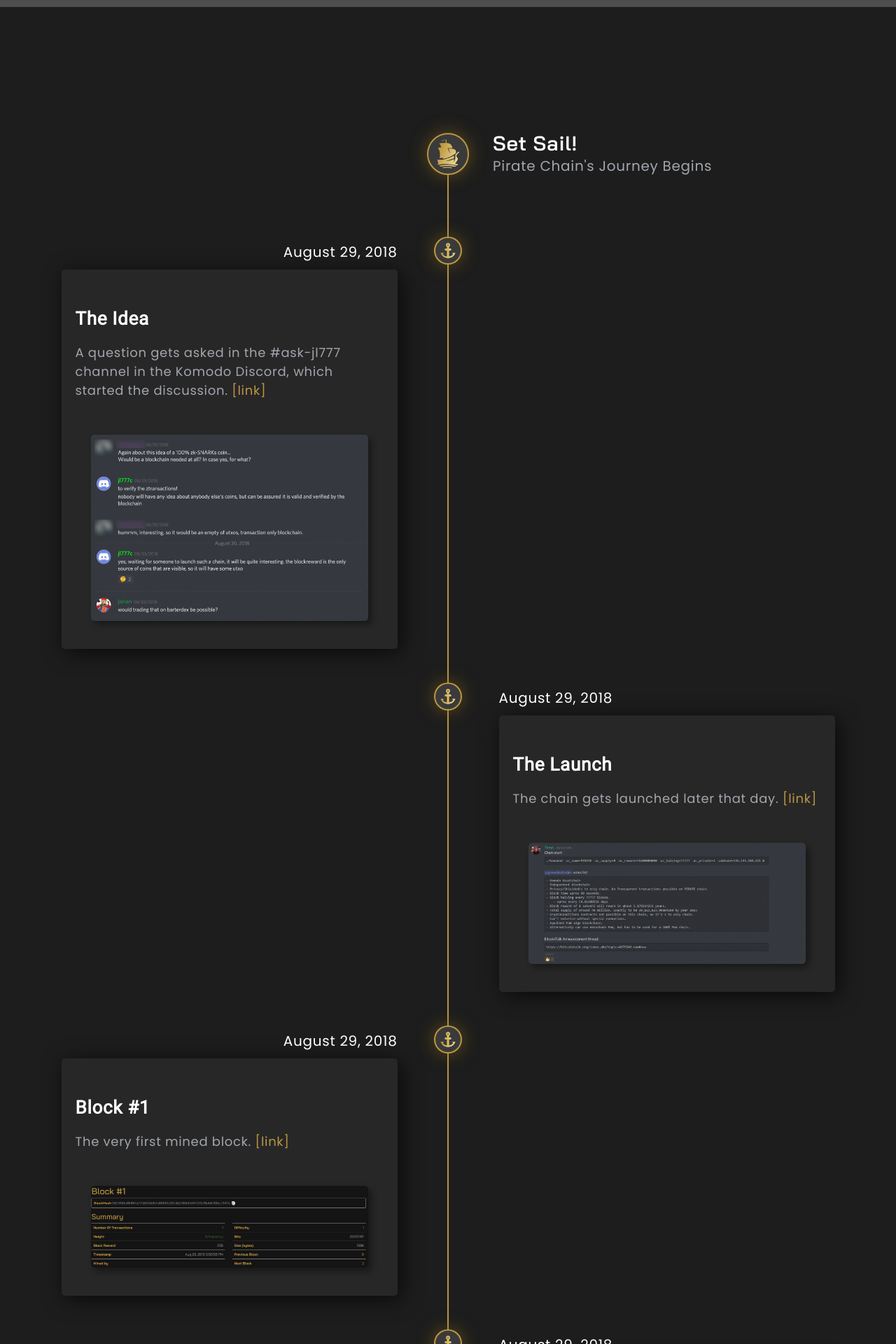
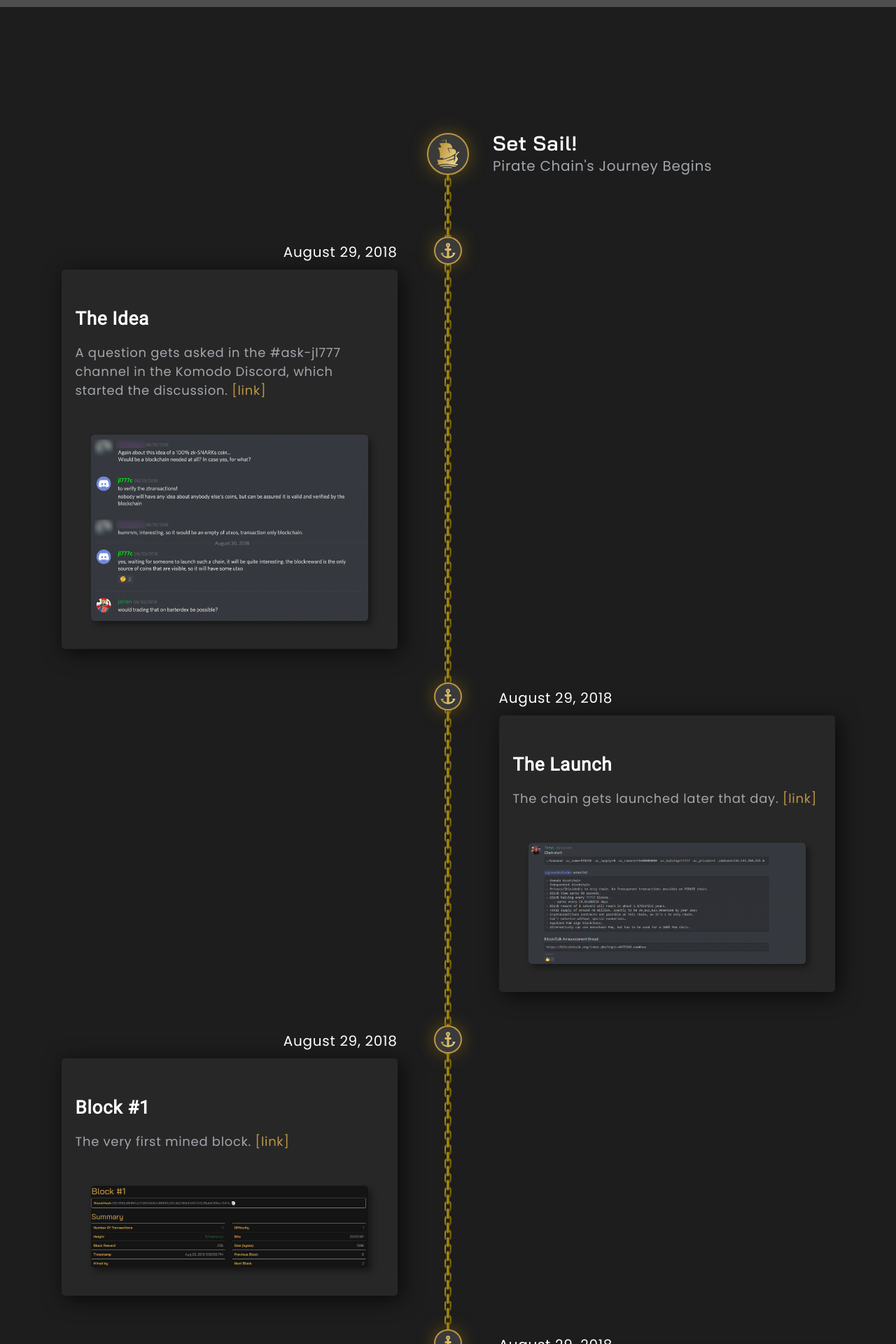
Before and after one commit to xKOSIUSx/piratechain-timeline, a Jekyll site: the page built from index.html, in a window 1280 px wide. Shown: the part 719-2639 px from the top of the page at 70% size. Built offline with Jekyll 4.4.1, drawn with Linux system fonts in a browser that asks for light colours; grey boxes are pictures that could not be loaded.

Commit message:
CSS: Switch to hcain timeline

```diff
--- a/assets/css/index.css
+++ b/assets/css/index.css
@@ -104,22 +104,22 @@
     top: 0;
     left: 50%;
     bottom: 0;
-    width: 2px;
-    background-color: var(--pirate-doubloon);
+    width: 10px;
+    background-image: url('../img/site/chainlink.svg');
+    background-repeat: repeat-y;
     transform: translateX(-50%);
     z-index: 1;
 }
 /*
-Makes the vertical timeline a chain, instead of just a plain line
+For solid line instead fo a chain
 .timeline::after {
     content: '';
     position: absolute;
     top: 0;
     left: 50%;
     bottom: 0;
-    width: 10px;
-    background-image: url('../img/site/chainlink.svg');
-    background-repeat: repeat-y;
+    width: 2px;
+    background-color: var(--pirate-doubloon);
     transform: translateX(-50%);
     z-index: 1;
 }
```
Also changed, not shown: README.md.
